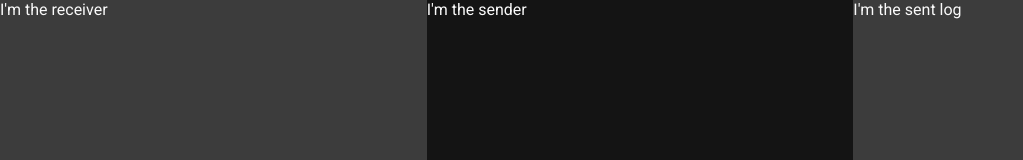
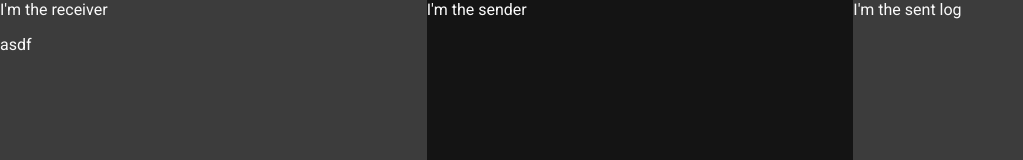
Before and after one commit to adi73434/react-message-queue, a React (Create React App) app in the folder client/: page / in a window 1280 px wide. Shown: the top 160 px of the page, without its empty margins (0-1023 px from the left). Built offline with nearby package versions, Linux system fonts and the light colour scheme.

Commit message:
basic redux receiver state render

```diff
--- a/client/src/common/MessageItem.tsx
+++ b/client/src/common/MessageItem.tsx
@@ -1,12 +1,24 @@
 import React, {Fragment} from "react";
+
+import styles from "./messageItem.module.css";
+
+interface props {
+	text: string,
+}
+
 
 /**
  *
  *
+ * @param {props} props
  * @return {*}  {JSX.Element}
  */
-const MessageItem = (): JSX.Element => {
-	return <Fragment></Fragment>;
+const MessageItem = (props: props): JSX.Element => {
+	return (
+		<div>
+			<p>{props.text}</p>
+		</div>
+	);
 };
 
 export default MessageItem;
--- a/client/src/features/receiver/Receiver.tsx
+++ b/client/src/features/receiver/Receiver.tsx
@@ -1,7 +1,10 @@
 import React, {Fragment} from "react";
 import styles from "./receiver.module.css";
 
-
+import {TypesZ} from "../../../../types/index";
+import {useAppDispatch, useAppSelector} from "../../init/hooks";
+import {store} from "../../init/store";
+import MessageItem from "../../common/MessageItem";
 
 /**
  * This pings the server for new messages and renders them chronologically.
@@ -9,9 +12,18 @@ import styles from "./receiver.module.css";
  * @return {*}  {JSX.Element}
  */
 const Receiver = (): JSX.Element => {
+	// const count = useAppSelector(selectCount);
+	const dispatch = useAppDispatch();
+
+
 	return (
 		<div className={styles.container}>
 			I&apos;m the receiver
+
+			{store.getState().receiver.messages.map((msg, idx) => {
+				return <MessageItem key={idx} text={msg.text}></MessageItem>;
+			})}
+
 		</div>
 	);
 };
--- a/client/src/features/receiver/receiverSlice.ts
+++ b/client/src/features/receiver/receiverSlice.ts
@@ -2,6 +2,7 @@ import {createSlice} from "@reduxjs/toolkit";
 
 // ...lol
 import {TypesZ} from "../../../../types/index";
+import {RootState} from "../../init/store";
 
 
 export interface ReceiverState {
@@ -11,7 +12,13 @@ export interface ReceiverState {
 
 
 const initialState: ReceiverState = {
-	messages: [],
+	messages: [
+		{
+			id: 0,
+			text: "asdf",
+			sent_date: new Date().getDate(),
+		},
+	],
 };
 
 
@@ -29,3 +36,5 @@ export const receiverSlice = createSlice({
 
 
 export default receiverSlice.reducer;
+
+// export const selectMessages = (state: RootState) => state.counter.value;
```
Also changed, not shown: client/src/common/messageItem.module.css (added), 4 other files (tests, documents, lock files or other folders).
